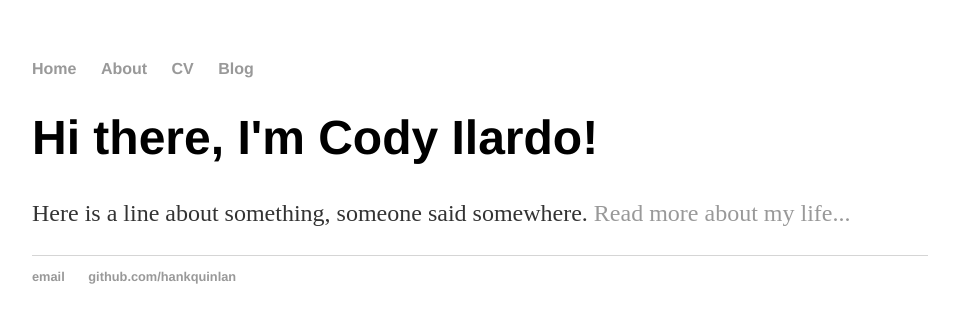
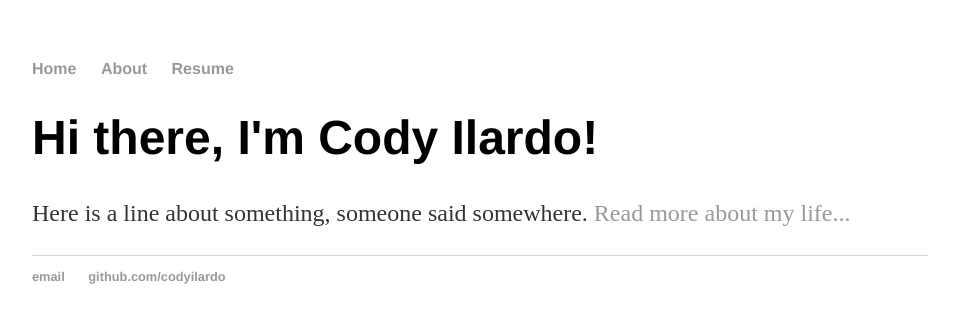
Before and after one commit to codyilardo/codyilardo.github.io, a Jekyll site: the page built from index.html, in a window 1280 px wide. Shown: the top 323 px of the page, without its empty margins (160-1119 px from the left). Built offline with Jekyll 4.4.1, drawn with Linux system fonts in a browser that asks for light colours.

Commit message:
Update default.html

```diff
--- a/_layouts/default.html
+++ b/_layouts/default.html
@@ -10,8 +10,7 @@
 	    		<ul>
 	        		<li><a href="/">Home</a></li>
 		        	<li><a href="/about">About</a></li>
-	        		<li><a href="/cv">CV</a></li>
-	        		<li><a href="/blog">Blog</a></li>
+	        		<li><a href="/resume">Resume</a></li>
 	    		</ul>
 			</nav>
 			<div class="container">
@@ -21,8 +20,8 @@
 			</div><!-- /.container -->
 			<footer>
 	    		<ul>
-	        		<li><a href="mailto:hankquinlanhub@gmail.com">email</a></li>
-	        		<li><a href="https://github.com/hankquinlan">github.com/hankquinlan</a></li>
+	        		<li><a href="mailto:codyilardo@gmail.com">email</a></li>
+	        		<li><a href="https://github.com/codyilardo">github.com/codyilardo</a></li>
 				</ul>
 			</footer>
 		</body>
```
